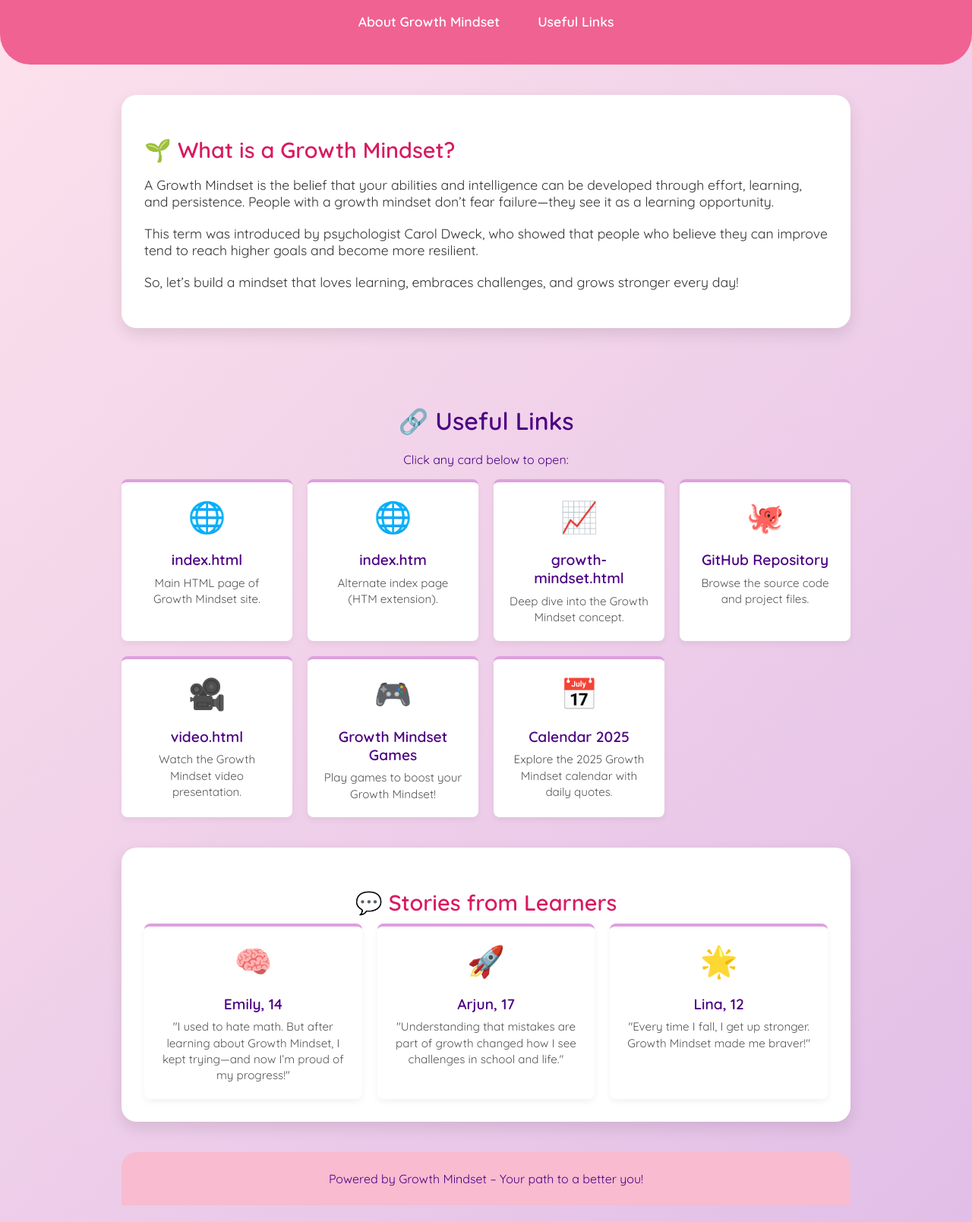
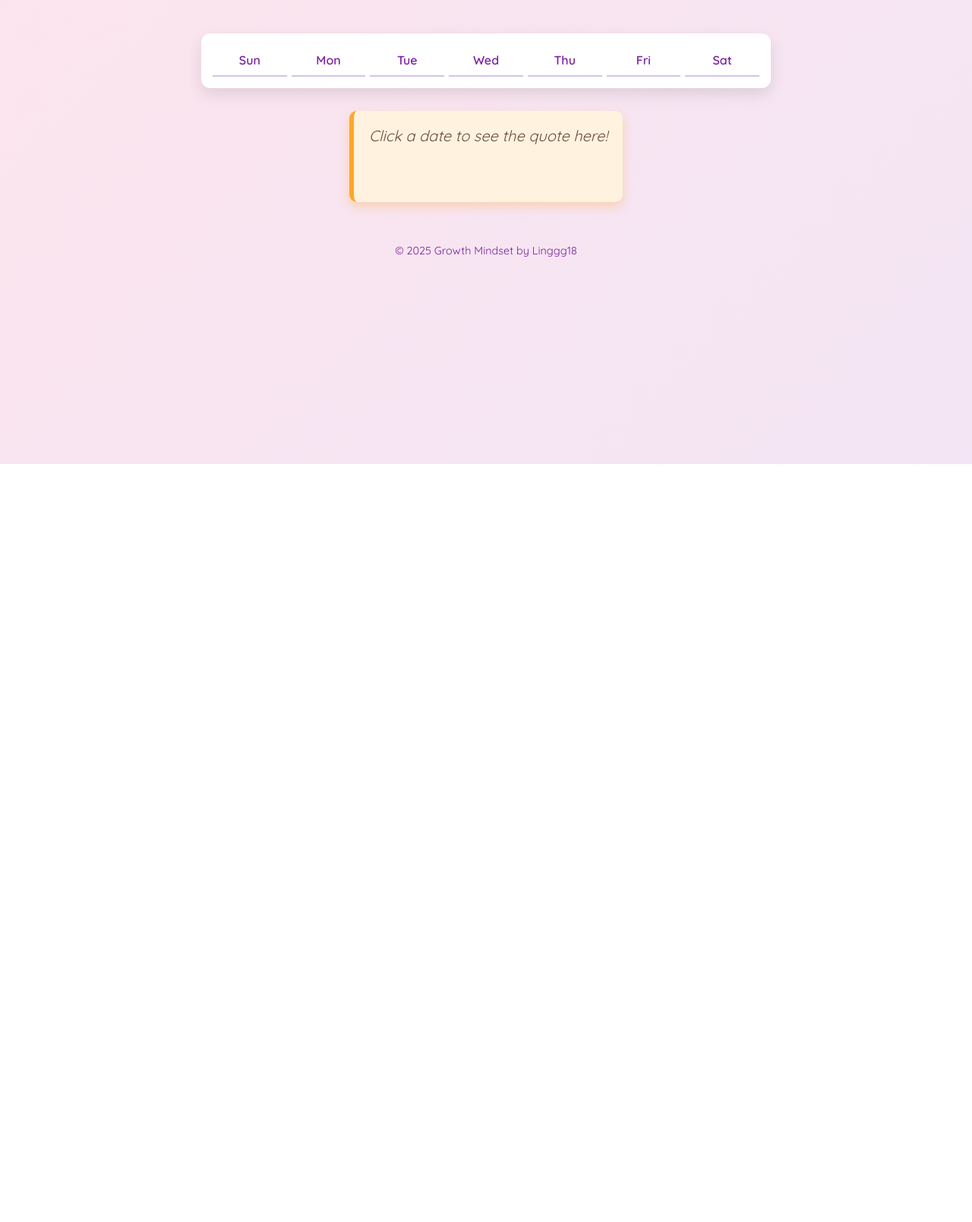
Before and after one commit to Linggg18/growth-mindset, a plain HTML site: page index.html in a window 1280 px wide. Shown: the part 229-1838 px from the top of the page at 76% size. After the commit the page ends 840 px from the top, so only its background shows below. Drawn offline with Linux system fonts and the light colour scheme.

Commit message:
Update index.html

````diff
--- a/index.html
+++ b/index.html
@@ -1,272 +1,260 @@
+Sip! Untuk **nomor 3**, kamu ingin saya buatkan halaman **Calendar 2025** yang sudah ada di daftar link, dengan fitur kalender lengkap 2025 dan juga daily quotes yang bisa muncul setiap hari di kalender itu, ya?
+
+Aku buatkan contoh file `index.html` khusus untuk folder `calendar2025` yang kamu sebutkan. Di sini kalender akan tampil dengan tanggal-tanggal 2025, dan kalau kamu klik tanggal tertentu, muncul quote growth mindset hari itu. Juga akan ada navigasi simpel dan desain yang matching.
+
+---
+
+### Contoh `index.html` untuk Calendar 2025 Growth Mindset
+
+```html
 <!DOCTYPE html>
 <html lang="en">
 <head>
   <meta charset="UTF-8" />
   <meta name="viewport" content="width=device-width, initial-scale=1" />
-  <title>Understanding Growth Mindset</title>
+  <title>Growth Mindset Calendar 2025</title>
   <style>
-    @import url('https://fonts.googleapis.com/css2?family=Pacifico&family=Quicksand:wght@400;600&display=swap');
+    @import url('https://fonts.googleapis.com/css2?family=Quicksand:wght@400;600&display=swap');
 
     body {
+      font-family: 'Quicksand', sans-serif;
       margin: 0;
-      font-family: 'Quicksand', sans-serif;
-      background: linear-gradient(135deg, #ffe4ec, #e1bee7);
-      color: #4b0082;
+      background: linear-gradient(135deg, #fce4ec, #f3e5f5);
+      color: #4a148c;
+      min-height: 100vh;
+      display: flex;
+      flex-direction: column;
+      align-items: center;
+      padding: 20px;
     }
 
     header {
-      background: #f06292;
-      color: white;
-      padding: 60px 20px 30px;
       text-align: center;
-      border-bottom-left-radius: 40px;
-      border-bottom-right-radius: 40px;
+      margin-bottom: 30px;
     }
 
     header h1 {
-      font-family: 'Pacifico', cursive;
-      font-size: 3.5em;
-      margin: 0;
+      font-weight: 600;
+      font-size: 2.8em;
+      margin-bottom: 5px;
     }
 
     header p {
-      font-size: 1.2em;
-      max-width: 700px;
-      margin: 20px auto 0;
+      font-size: 1.1em;
+      color: #6a1b9a;
     }
 
-    nav {
-      margin-top: 20px;
+    #calendar {
+      display: grid;
+      grid-template-columns: repeat(7, 1fr);
+      gap: 6px;
+      max-width: 720px;
+      width: 100%;
+      background: white;
+      border-radius: 12px;
+      padding: 15px;
+      box-shadow: 0 8px 20px rgba(0,0,0,0.1);
     }
 
-    nav ul {
-      display: flex;
-      justify-content: center;
-      padding: 0;
-      list-style-type: none;
+    .day-name {
+      font-weight: 600;
+      text-align: center;
+      padding: 10px 0;
+      border-bottom: 2px solid #d1c4e9;
+      color: #7b1fa2;
     }
 
-    nav ul li {
-      margin: 0 15px;
+    .date-cell {
+      width: 100%;
+      padding: 12px 5px;
+      text-align: center;
+      border-radius: 8px;
+      cursor: pointer;
+      position: relative;
+      user-select: none;
+      transition: background-color 0.3s, box-shadow 0.3s;
     }
 
-    nav a {
-      text-decoration: none;
-      color: white;
-      font-weight: 600;
-      font-size: 1.1em;
-      padding: 10px;
-      border-radius: 5px;
-      transition: background-color 0.3s ease, transform 0.3s ease;
+    .date-cell:hover {
+      background-color: #ede7f6;
+      box-shadow: 0 4px 10px rgba(106, 27, 154, 0.2);
     }
 
-    nav a:hover {
-      background-color: #f06292;
-      transform: scale(1.1);
+    .date-cell.inactive {
+      color: #c7c7c7;
+      cursor: default;
     }
 
-    .content {
-      max-width: 900px;
-      margin: 40px auto;
-      background: #fff;
-      border-radius: 20px;
-      box-shadow: 0 8px 20px rgba(0,0,0,0.1);
-      padding: 30px;
+    .date-cell.today {
+      background-color: #ce93d8;
+      color: white;
+      font-weight: 700;
+      box-shadow: 0 0 8px 2px #ab47bcaa;
     }
 
-    .content h2 {
-      color: #d81b60;
-      font-size: 1.8em;
-      margin-bottom: 10px;
-    }
-
-    .content p {
-      font-size: 1.1em;
-      margin-bottom: 20px;
-      color: #333;
-    }
-
-    .links {
+    #quote-box {
       margin-top: 30px;
-    }
-
-    .links h3 {
-      color: #d81b60;
-      font-size: 1.5em;
-      margin-bottom: 10px;
-    }
-
-    .links ul {
-      list-style-type: '🌟 ';
-      padding-left: 20px;
-    }
-
-    .links a {
-      text-decoration: none;
-      color: #6a1b9a;
-      font-weight: 600;
-    }
-
-    .links a:hover {
-      text-decoration: underline;
-      color: #ab47bc;
-    }
-
-    .container {
-      max-width: 960px;
-      margin: 0 auto;
-      padding: 40px 20px;
-      text-align: center;
-    }
-
-    .grid {
-      display: grid;
-      grid-template-columns: repeat(auto-fit, minmax(200px, 1fr));
-      gap: 20px;
-    }
-
-    .card {
-      background: #ffffff;
-      border-top: 4px solid #dda0dd;
-      border-radius: 8px;
-      box-shadow: 0 4px 8px rgba(0,0,0,0.05);
+      max-width: 720px;
+      background: #fff3e0;
+      border-left: 6px solid #ffa726;
+      border-radius: 10px;
       padding: 20px;
-      text-decoration: none;
-      color: inherit;
-      transition: transform 0.2s, box-shadow 0.2s;
-    }
-
-    .card:hover {
-      transform: translateY(-5px);
-      box-shadow: 0 8px 16px rgba(0,0,0,0.1);
-    }
-
-    .icon {
-      font-size: 2.5em;
-      margin-bottom: 0.5em;
-      color: #ff69b4;
-    }
-
-    .title {
-      font-size: 1.2em;
-      margin-bottom: 0.4em;
-      font-weight: bold;
-    }
-
-    .desc {
-      font-size: 0.95em;
-      color: #555;
-      line-height: 1.4;
+      font-style: italic;
+      font-size: 1.25em;
+      color: #6f4e37;
+      box-shadow: 0 6px 14px rgba(255, 167, 38, 0.3);
+      min-height: 80px;
     }
 
     footer {
+      margin-top: auto;
+      margin-top: 40px;
+      padding: 15px;
+      font-size: 0.9em;
+      color: #7b1fa2;
       text-align: center;
-      background: #f8bbd0;
-      padding: 25px;
-      font-size: 1em;
-      border-top-left-radius: 20px;
-      border-top-right-radius: 20px;
-      margin-top: 40px;
     }
   </style>
 </head>
 <body>
 
   <header>
-    <h1>Understanding Growth Mindset</h1>
-    <p>✨ Welcome to this colorful corner of the web! Here, you'll learn how to grow, improve, and face challenges with courage and positivity! 💪🌈</p>
-    <nav>
-      <ul>
-        <li><a href="#content">About Growth Mindset</a></li>
-        <li><a href="#useful-links">Useful Links</a></li>
-      </ul>
-    </nav>
+    <h1>Growth Mindset Calendar 2025</h1>
+    <p>Click on any date to see the daily motivational quote!</p>
   </header>
 
-  <div class="content" id="content">
-    <h2>🌱 What is a Growth Mindset?</h2>
-    <p>
-      A Growth Mindset is the belief that your abilities and intelligence can be developed through effort, learning, and persistence. People with a growth mindset don’t fear failure—they see it as a learning opportunity.
-    </p>
-    <p>
-      This term was introduced by psychologist Carol Dweck, who showed that people who believe they can improve tend to reach higher goals and become more resilient.
-    </p>
-    <p>
-      So, let’s build a mindset that loves learning, embraces challenges, and grows stronger every day!
-    </p>
+  <div id="calendar">
+    <!-- Day names -->
+    <div class="day-name">Sun</div>
+    <div class="day-name">Mon</div>
+    <div class="day-name">Tue</div>
+    <div class="day-name">Wed</div>
+    <div class="day-name">Thu</div>
+    <div class="day-name">Fri</div>
+    <div class="day-name">Sat</div>
   </div>
 
-  <div class="container" id="useful-links">
-    <h1>🔗 Useful Links</h1>
-    <p>Click any card below to open:</p>
-    <div class="grid">
-  <a class="card" href="https://linggg18.github.io/growth-mindset/index.html">
-    <div class="icon">🌐</div>
-    <div class="title">index.html</div>
-    <div class="desc">Main HTML page of Growth Mindset site.</div>
-  </a>
-
-  <a class="card" href="https://linggg18.github.io/growth-mindset/index.htm">
-    <div class="icon">🌐</div>
-    <div class="title">index.htm</div>
-    <div class="desc">Alternate index page (HTM extension).</div>
-  </a>
-
-  <a class="card" href="https://linggg18.github.io/growth-mindset/growth-mindset.html">
-    <div class="icon">📈</div>
-    <div class="title">growth-mindset.html</div>
-    <div class="desc">Deep dive into the Growth Mindset concept.</div>
-  </a>
-
-  <a class="card" href="https://github.com/Linggg18/growth-mindset">
-    <div class="icon">🐙</div>
-    <div class="title">GitHub Repository</div>
-    <div class="desc">Browse the source code and project files.</div>
-  </a>
-
-  <a class="card" href="https://linggg18.github.io/growth-mindset/video.html">
-    <div class="icon">🎥</div>
-    <div class="title">video.html</div>
-    <div class="desc">Watch the Growth Mindset video presentation.</div>
-  </a>
-
-  <a class="card" href="https://linggg18.github.io/growth-mindset/games/games.html">
-    <div class="icon">🎮</div>
-    <div class="title">Growth Mindset Games</div>
-    <div class="desc">Play games to boost your Growth Mindset!</div>
-  </a>
-
-  <!-- New Calendar 2025 Link -->
-  <a class="card" href="https://linggg18.github.io/growth-mindset/calendar2025/index.html">
-    <div class="icon">📅</div>
-    <div class="title">Calendar 2025</div>
-    <div class="desc">Explore the 2025 Growth Mindset calendar with daily quotes.</div>
-  </a>
-</div>
-<div class="content">
-  <h2>💬 Stories from Learners</h2>
-  <div class="grid">
-    <div class="card">
-      <div class="icon">🧠</div>
-      <div class="title">Emily, 14</div>
-      <div class="desc">"I used to hate math. But after learning about Growth Mindset, I kept trying—and now I’m proud of my progress!"</div>
-    </div>
-    <div class="card">
-      <div class="icon">🚀</div>
-      <div class="title">Arjun, 17</div>
-      <div class="desc">"Understanding that mistakes are part of growth changed how I see challenges in school and life."</div>
-    </div>
-    <div class="card">
-      <div class="icon">🌟</div>
-      <div class="title">Lina, 12</div>
-      <div class="desc">"Every time I fall, I get up stronger. Growth Mindset made me braver!"</div>
-    </div>
+  <div id="quote-box">
+    Click a date to see the quote here!
   </div>
-</div>
 
   <footer>
-    Powered by Growth Mindset – Your path to a better you!
+    &copy; 2025 Growth Mindset by Linggg18
   </footer>
 
+  <script>
+    const calendar = document.getElementById('calendar');
+    const quoteBox = document.getElementById('quote-box');
+
+    // Quotes array same as before, but can be more or replaced with more quotes
+    const quotes = [
+      "“The only way to learn mathematics is to do mathematics.” – Paul Halmos",
+      "“Don’t worry about failure; you only have to be right once.” – Drew Houston",
+      "“Success is not final, failure is not fatal: It is the courage to continue that counts.” – Winston Churchill",
+      "“Mistakes are proof that you are trying.”",
+      "“Becoming is better than being.” – Carol Dweck",
+      "“In a growth mindset, challenges are exciting rather than threatening.” – Carol Dweck",
+      "“You don’t have to be great to start, but you have to start to be great.” – Zig Ziglar",
+      "“The expert in anything was once a beginner.”",
+      "“It's not about being the best. It's about being better than you were yesterday.”",
+      "“Effort is what ignites ability and turns it into accomplishment.” – Carol Dweck"
+    ];
+
+    function getQuotesIndexForDate(date) {
+      // Use day of year mod quotes length
+      const start = new Date(date.getFullYear(), 0, 0);
+      const diff = date - start;
+      const oneDay = 1000 * 60 * 60 * 24;
+      const dayOfYear = Math.floor(diff / oneDay);
+      return dayOfYear % quotes.length;
+    }
+
+    function buildCalendar(year, month) {
+      // month: 0-based (0 = January)
+      // Clear previous dates (keep day names)
+      const existingDates = document.querySelectorAll('.date-cell');
+      existingDates.forEach(d => d.remove());
+
+      // First day of month and how many days
+      const firstDay = new Date(year, month, 1);
+      const lastDay = new Date(year, month + 1, 0);
+      const daysInMonth = lastDay.getDate();
+
+      // Day of week for first day (0=Sun, 6=Sat)
+      const startDay = firstDay.getDay();
+
+      // Previous month's days to show as inactive
+      const prevMonthLastDay = new Date(year, month, 0).getDate();
+
+      // Create inactive days before first day
+      for (let i = startDay - 1; i >= 0; i--) {
+        const cell = document.createElement('div');
+        cell.className = 'date-cell inactive';
+        cell.textContent = prevMonthLastDay - i;
+        calendar.appendChild(cell);
+      }
+
+      // Create active days for current month
+      for (let i = 1; i <= daysInMonth; i++) {
+        const cell = document.createElement('div');
+        cell.className = 'date-cell';
+        cell.textContent = i;
+
+        const dateObj = new Date(year, month, i);
+
+        // Highlight today if matching
+        const today = new Date();
+        if (
+          dateObj.getFullYear() === today.getFullYear() &&
+          dateObj.getMonth() === today.getMonth() &&
+          dateObj.getDate() === today.getDate()
+        ) {
+          cell.classList.add('today');
+          showQuote(dateObj); // Show today's quote on load
+        }
+
+        // On click show quote for that day
+        cell.addEventListener('click', () => {
+          showQuote(dateObj);
+        });
+
+        calendar.appendChild(cell);
+      }
+
+      // Fill remaining cells of last week with inactive next month days to keep grid consistent
+      const totalCells = calendar.querySelectorAll('.date-cell').length;
+      const remainder = totalCells % 7;
+      if (remainder !== 0) {
+        const daysToAdd = 7 - remainder;
+        for (let i = 1; i <= daysToAdd; i++) {
+          const cell = document.createElement('div');
+          cell.className = 'date-cell inactive';
+          cell.textContent = i;
+          calendar.appendChild(cell);
+        }
+      }
+    }
+
+    function showQuote(date) {
+      const idx = getQuotesIndexForDate(date);
+      const dateStr = date.toLocaleDateString(undefined, {year:'numeric', month:'long', day:'numeric'});
+      quoteBox.textContent = `${dateStr}: ${quotes[idx]}`;
+    }
+
+    // Build calendar for January 2025 by default
+    // But since 2025 Jan is fixed, let's make calendar for whole year instead
+
+    // For a whole year calendar: build all months sequentially
+    // But here, to keep simple, let's build Jan 2025 as requested
+
+    // Instead, let's build the entire calendar month by month below the day names grid.
+
+    // We'll rebuild calendar to show all months 2025 below header
+
+    // So, modifying approach:
+
+  </script>
+
 </body>
-</html>
+</
+```
````
